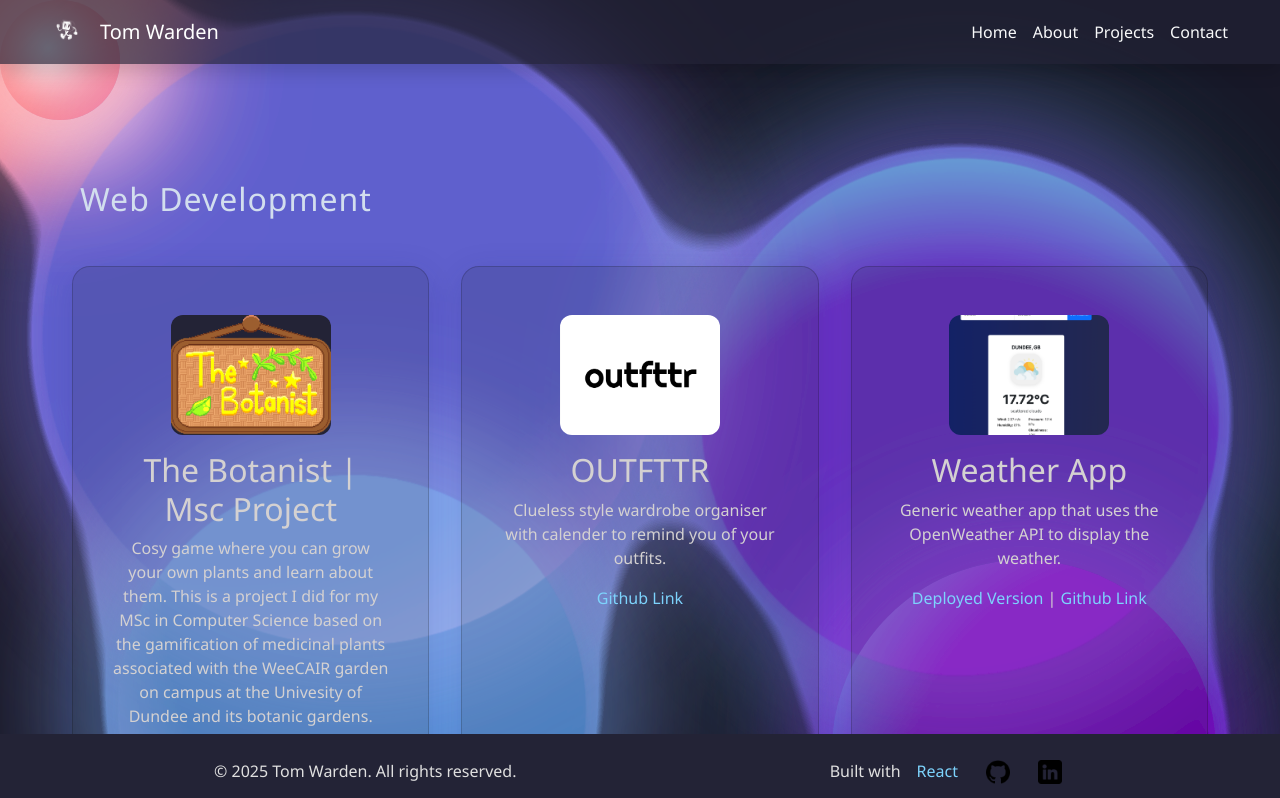
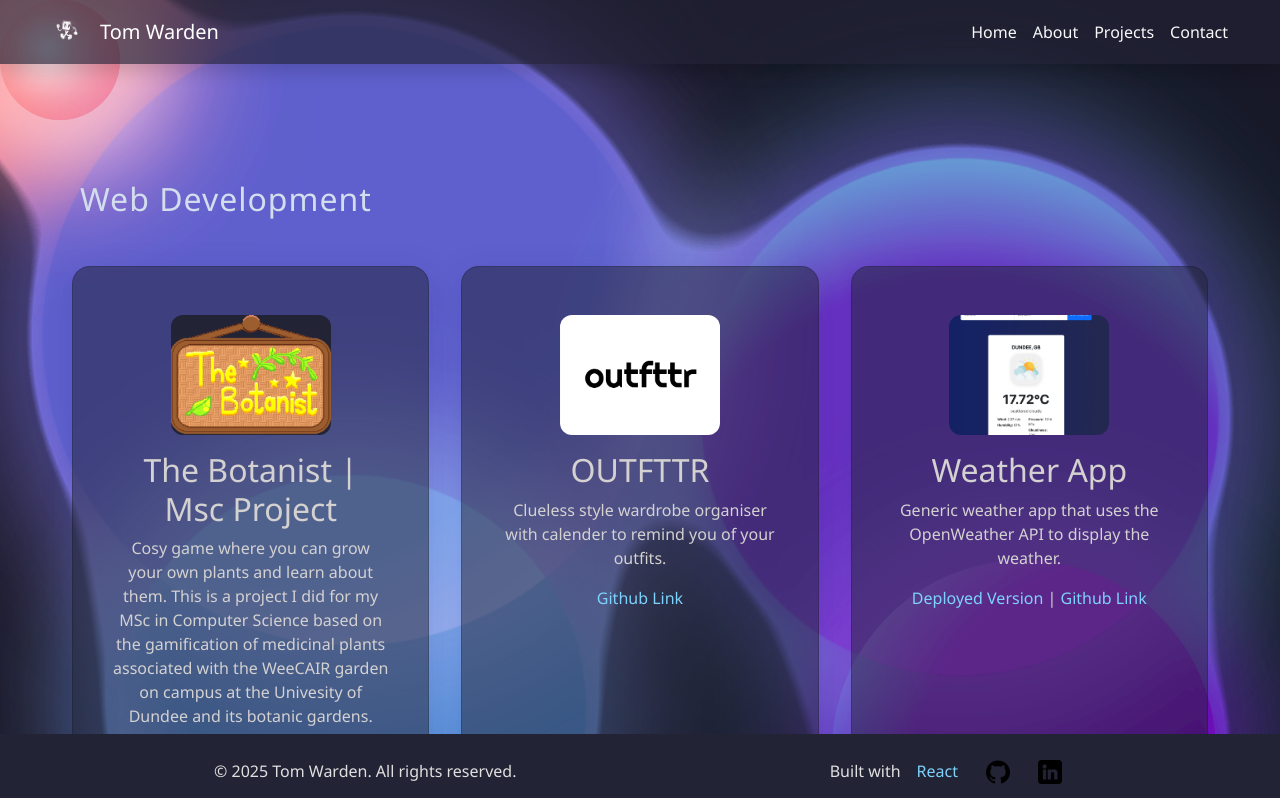
Before and after one commit to tomlukewarden/developer-portfolio, a React (Vite) app: page /projects in a window 1280 px wide. Shown: the top 798 px of the page. Built offline with nearby package versions, Linux system fonts and the light colour scheme.

Commit message:
fix: update project card background opacity for better visibility

```diff
--- a/src/pages/styles/components/projectCard.css
+++ b/src/pages/styles/components/projectCard.css
@@ -14,7 +14,7 @@
 
 /* Individual card styling */
 .project-card {
-  background: rgba(34, 36, 56, 0.165);
+  background: rgba(34, 36, 56, 0.525);
   border-radius: 18px;
   box-shadow: 0 8px 32px rgba(31, 38, 135, 0.18);
   padding: 32px 24px;
```
